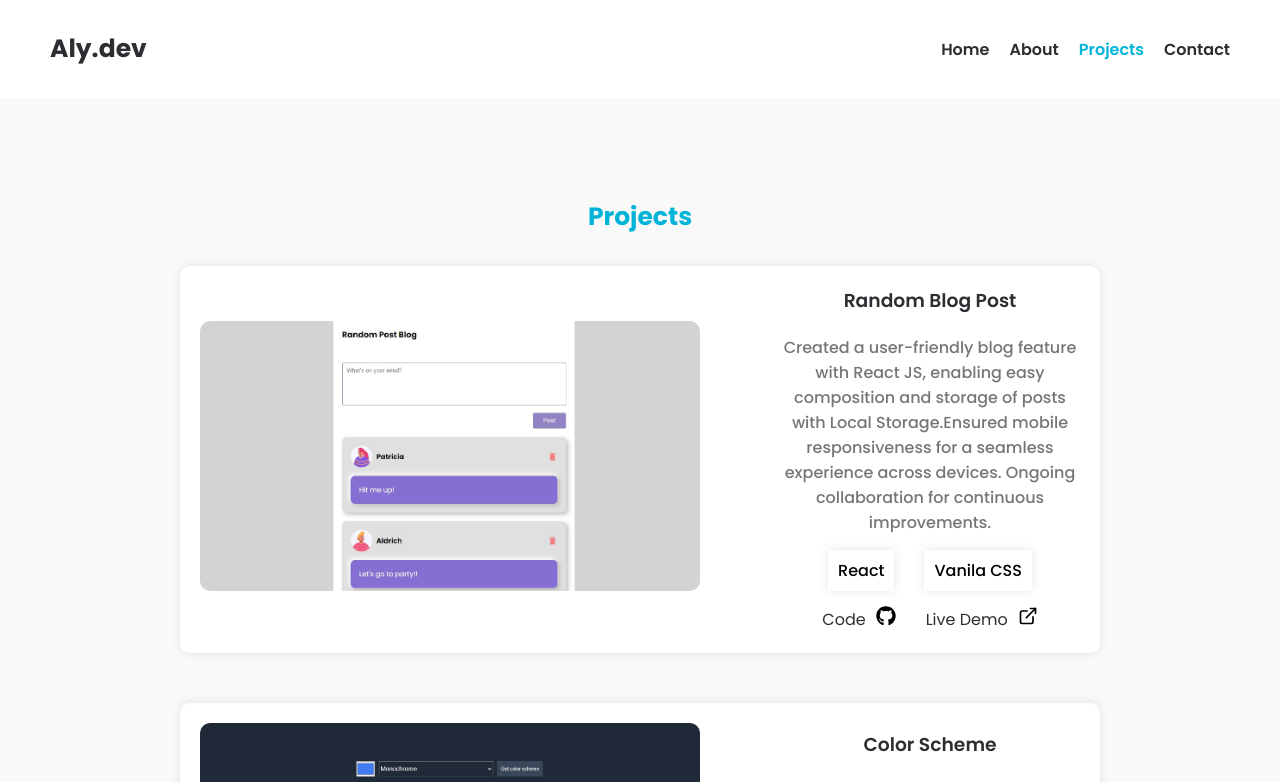
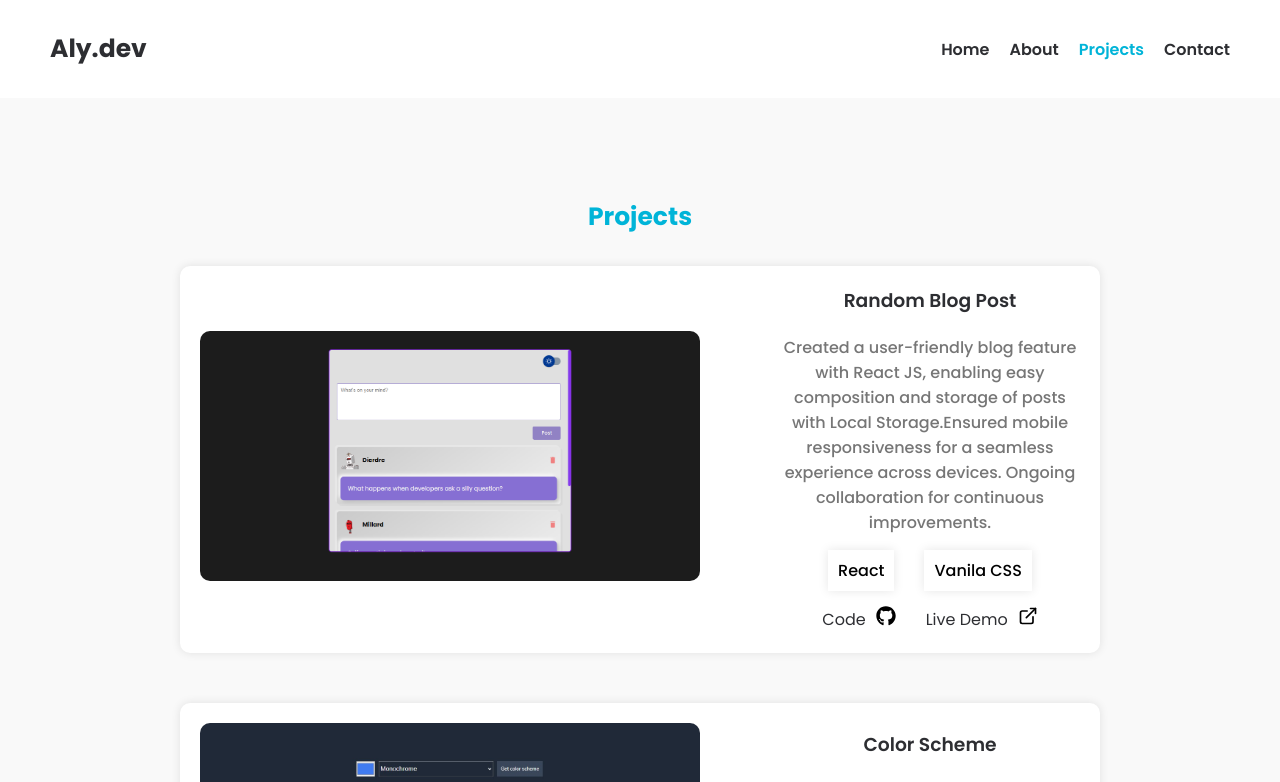
Before and after one commit to sanchezalyssa/portfolio, a React (Vite) app: page /projects in a window 1280 px wide. Shown: the top 782 px of the page. Built offline with nearby package versions, Linux system fonts and the light colour scheme; the HTML template or start-up script is replaced by a standard one.

Commit message:
changr proj picture

```diff
--- a/src/projects.js
+++ b/src/projects.js
@@ -1,6 +1,6 @@
 const projects = [
     {
-        img: "image/blog.jpg",
+        img: "image/blog.png",
         title: "Random Blog Post",
         detail: " Created a user-friendly blog feature with React JS, enabling easy composition and storage of posts with Local Storage.Ensured mobile responsiveness for a seamless experience across devices. Ongoing collaboration for continuous improvements.",
         id: "1",
```
Also changed, not shown: public/image/blog.jpg (deleted), public/image/blog.png (added).
